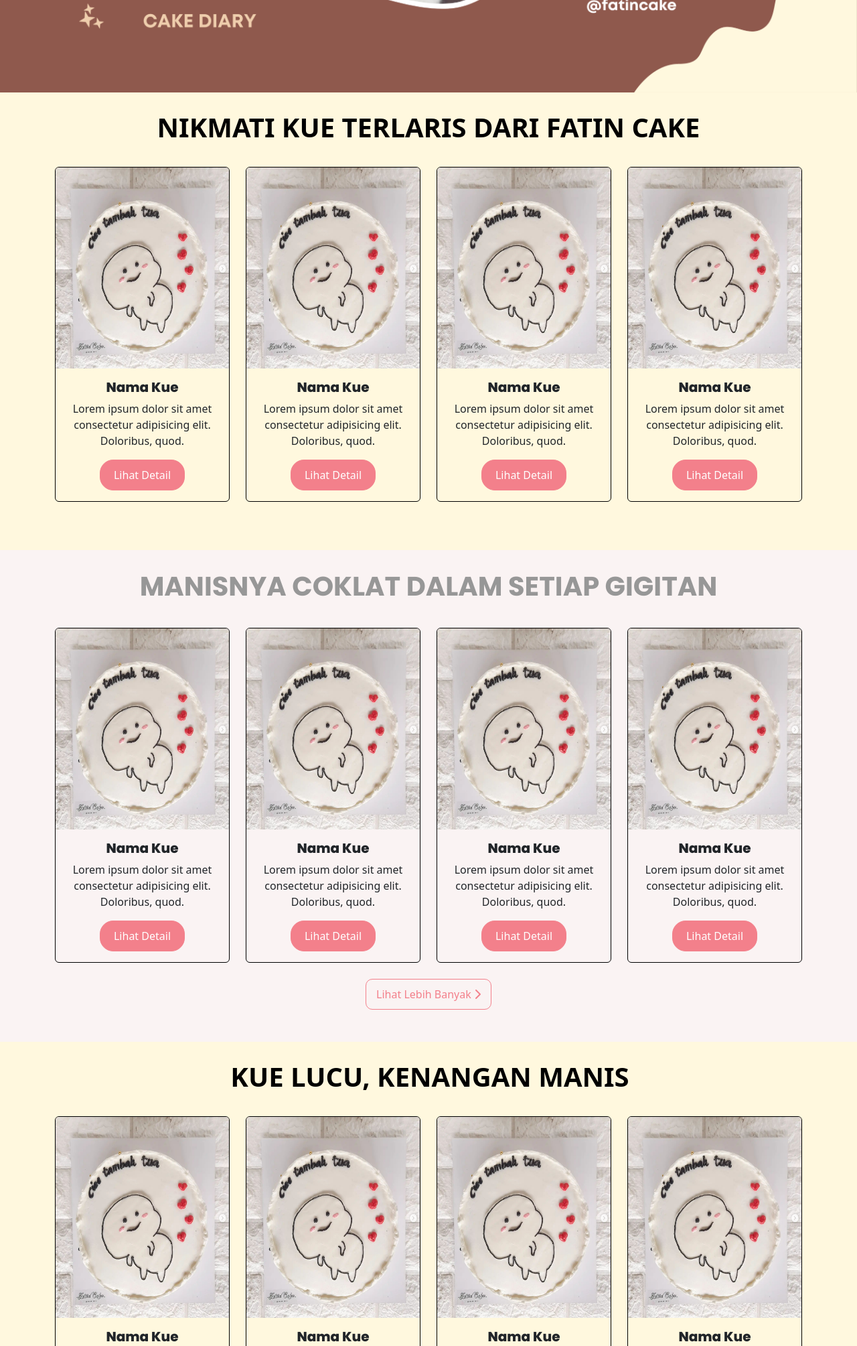
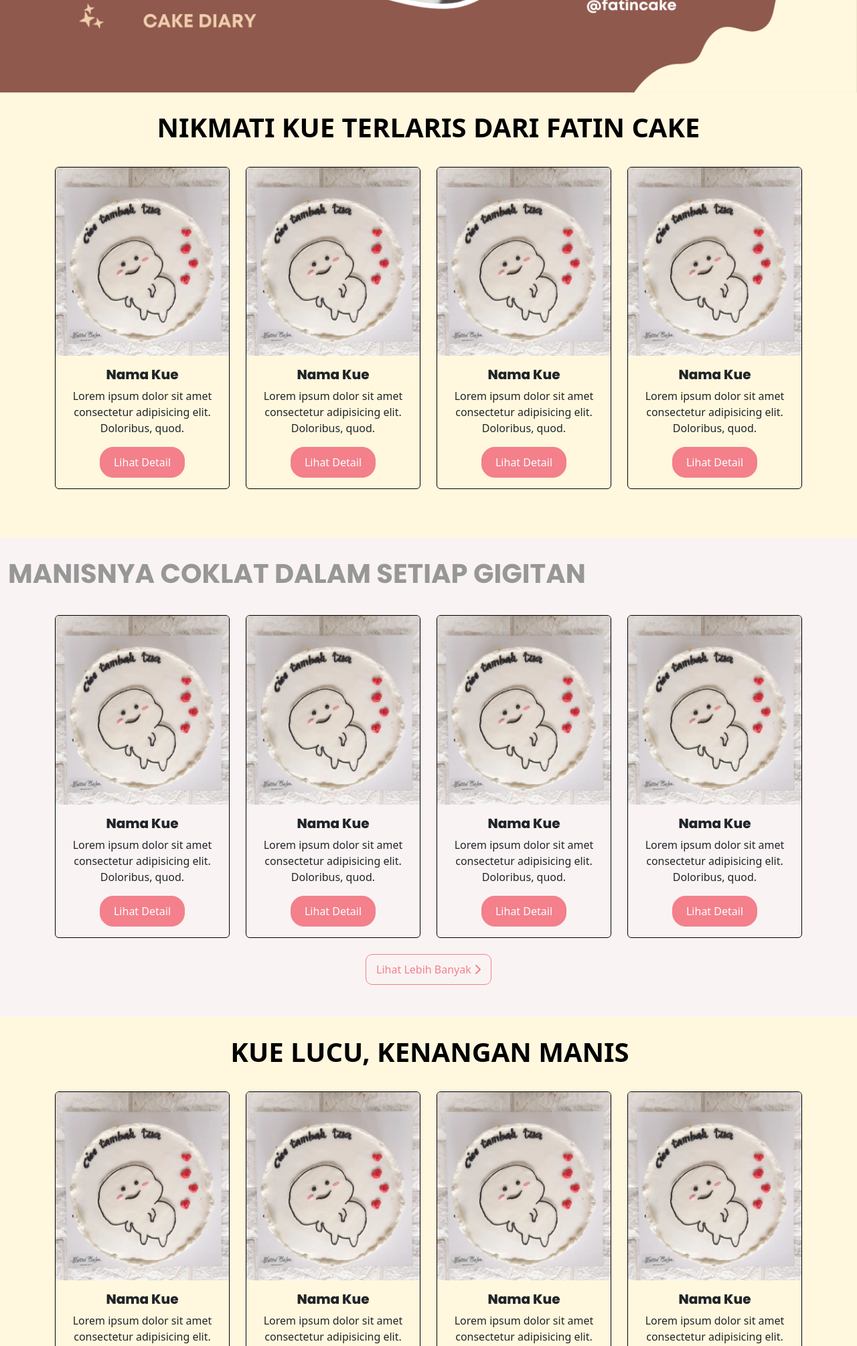
Before and after one commit to Hafieddz/Flask_FatinCake, a Flask app: page / in a window 1280 px wide. Shown: the part 709-2718 px from the top of the page at 67% size. Run offline with Flask 3, Linux system fonts and the light colour scheme; parts of the project's set-up code (start-up, migrations or seed data) failed here and were passed over; some libraries are stand-ins or nearby versions.

```diff
--- a/static/scss/custom.scss
+++ b/static/scss/custom.scss
@@ -155,14 +168,12 @@ form .btn:hover {
 .card-body-second {
     background-color: #FFF8DE;
 
-    img {
-        min-height: 300px;
-        min-width: 250px;
-        max-height: fit-content;
-        max-width: fit-content;
+    .card-img-top {
+        width: 100%;
+        height: 22vw;
+        object-fit: cover;
     }
 }
-
 
 .card {
     border-color: black;
@@ -175,11 +186,19 @@ form .btn:hover {
 .card-body-third {
     background-color: #FAF3F3;
 
-    img {
-        min-height: 300px;
-        min-width: 250px;
-        max-height: fit-content;
-        max-width: fit-content;
+    .card-img-top {
+        width: 100%;
+        height: 22vw;
+        object-fit: cover;
+    }
+
+}
+
+@media only screen and (max-width: 810px) {
+    .card-img-top {
+        width: 100% !important;
+        height: 100% !important;
+        object-fit: cover !important;
     }
   }
 
@@ -244,7 +263,6 @@ h2 {
     font-style: normal;
     font-weight: 700;
     line-height: normal;
-    text-align: center;
 }
 
 h4 {
```
Also changed, not shown: other parts of static/scss/custom.scss (+29 -15 lines), static/css/custom.css, 1 other file. Lines whose indentation alone changed are shown as unchanged.
